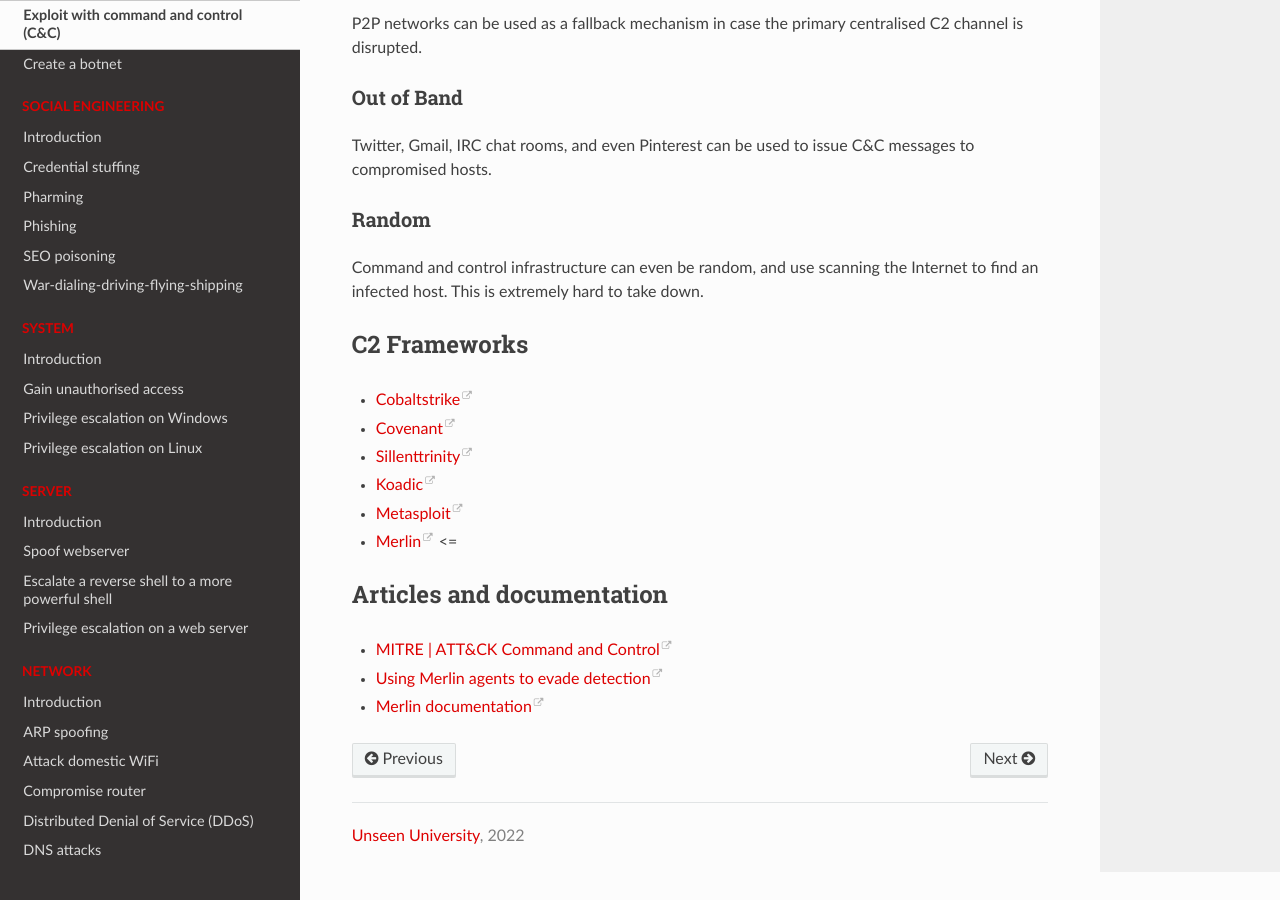
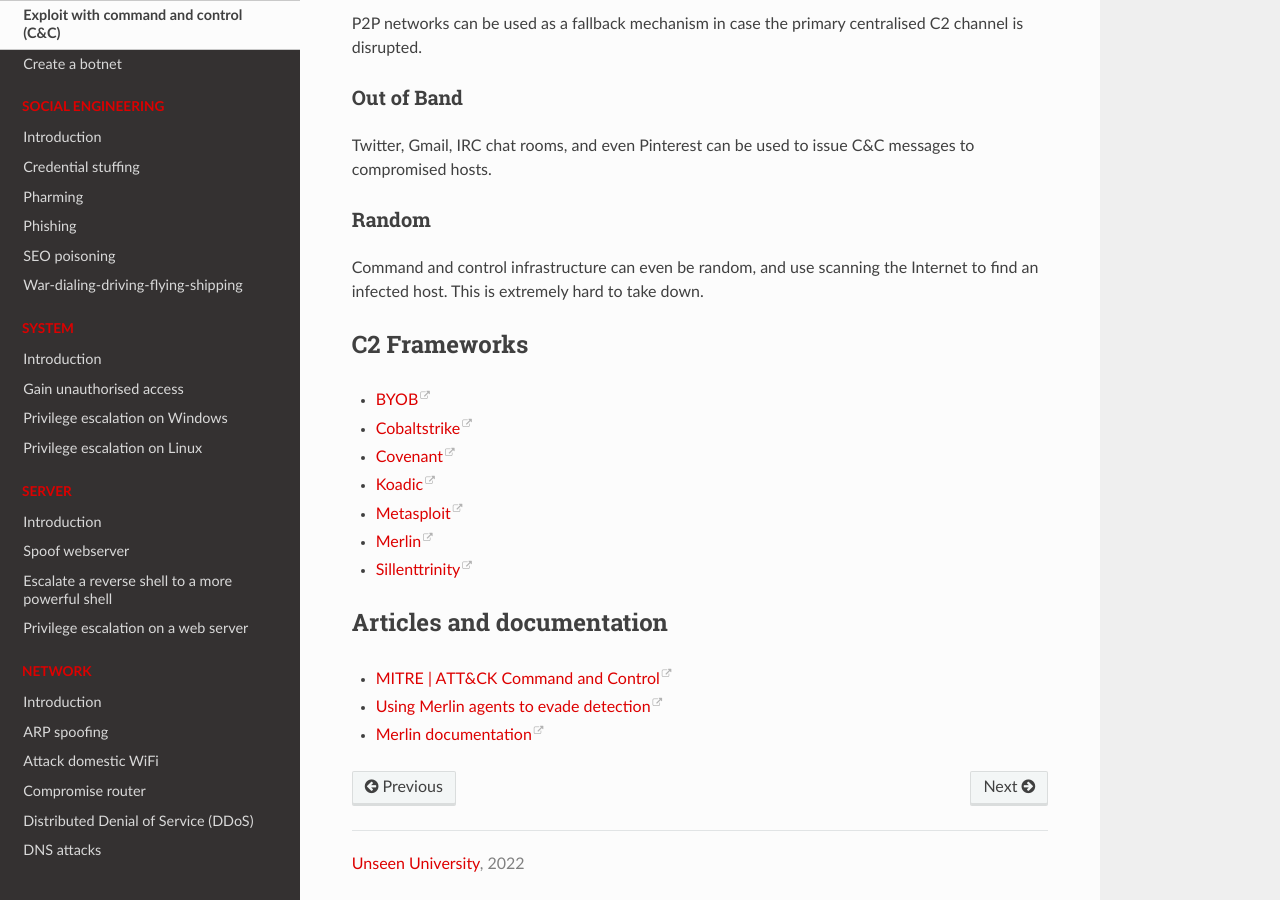
Before and after one commit to tymyrddin/red-basic, a Sphinx documentation site: the page built from source/docs/malware/C2.md, in a window 1280 px wide and 900 px high, scrolled down 1017 px. Built offline with Sphinx 7.4.7 and the Read the Docs theme 2.0.0, drawn with Linux system fonts in a browser that asks for light colours.

Commit message:
Payloads

```diff
--- a/source/docs/malware/C2.md
+++ b/source/docs/malware/C2.md
@@ -51,12 +51,13 @@
 
 ## C2 Frameworks
 
+* [BYOB](https://github.com/malwaredllc/byob)
 * [Cobaltstrike](https://www.cobaltstrike.com/)
 * [Covenant](https://github.com/cobbr/Covenant/)
-* [Sillenttrinity](https://github.com/byt3bl33d3r/SILENTTRINITY)
 * [Koadic](https://github.com/zerosum0x0/koadic)
 * [Metasploit](https://www.metasploit.com/)
-* [Merlin](https://github.com/Ne0nd0g/merlin) <=
+* [Merlin](https://github.com/Ne0nd0g/merlin)
+* [Sillenttrinity](https://github.com/byt3bl33d3r/SILENTTRINITY)
 
 ## Articles and documentation
 
```
